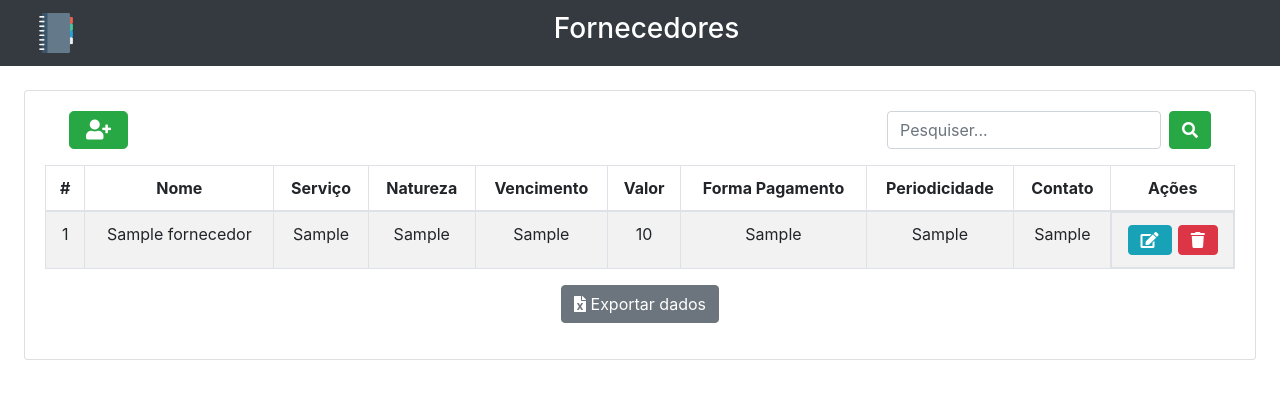
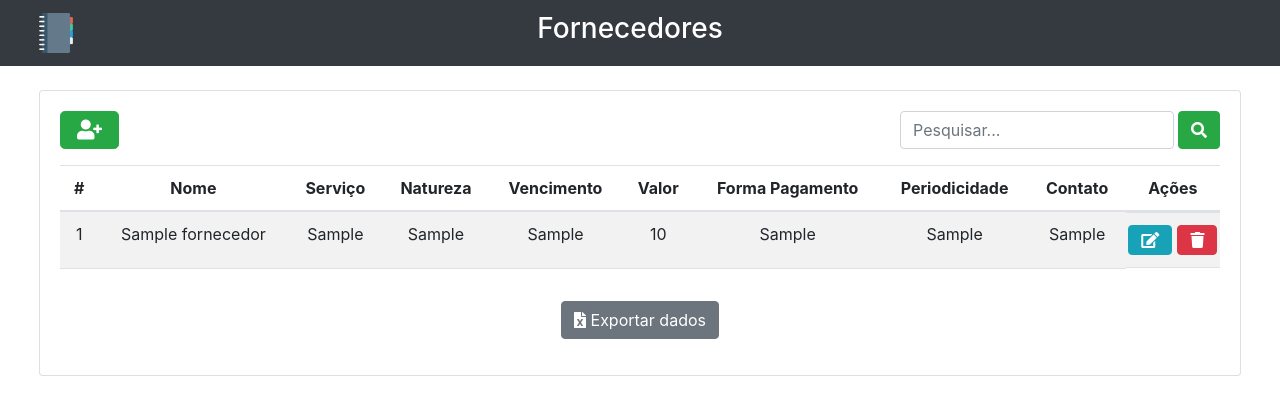
Before and after one commit to breno-alv/Agenda-Fornecedor, a PHP site: page /index.php in a window 1280 px wide. Shown: the top 415 px of the page. Run offline with PHP 8.4, Linux system fonts and the light colour scheme; tables that the repository leaves empty or names only in its code hold one stand-in row (values such as "Sample post"); some libraries are stand-ins or nearby versions.

Commit message:
botão pesquisar não esta funcionando mudanças no layout index botoes e tabela

```diff
--- a/config/classes.php
+++ b/config/classes.php
@@ -14,6 +14,27 @@ class C_agenda extends Con{
 
         return $stmt->fetchAll(PDO::FETCH_ASSOC);
     }
+
+    public function pesquisar(){
+
+        $sql = "SELECT * FROM cad_fornecedor WHERE nome LIKE :nome OR tipo_servico LIKE :tipo_servico";
+
+        $conn = $this->Connect();
+        $stmt = $conn->prepare($sql);
+        // $stmt->bindValue(":nome", $nome, PDO::PARAM_STR);
+        // $stmt->bindValue(":tipo_servico", $tipo_servico, PDO::PARAM_STR);
+
+        var_dump(pesquisar);
+
+        try {
+            $stmt->execute();
+            return $stmt->fetchAll(PDO::FETCH_ASSOC);
+        } catch (Exception $ex) {
+            // Trate a exceção se necessário, por exemplo, log ou imprimir mensagem
+            return false;
+        }
+    }
+
 
     public function inserir($nome, $tipo_servico, $natureza, $vencimento, $valor, $forma_pgt, $periodicidade, $contato, $informacao) {
 
--- a/index.php
+++ b/index.php
@@ -11,7 +11,7 @@ include_once("vendor/autoload.php");
     $C_agenda = new C_agenda();
 
     $agenda = $C_agenda->listar();
-
+    // $buscar = $C_agenda->pesquisar();
 
     // $agenda = $C_agenda->editar();
 
@@ -82,6 +82,23 @@ if (isset($_POST['Excluir'])) {
         } else {
             // echo 'Erro ao excluido';
         }
+    }
+    ###### Logica Pesquisa js ###########################
+
+    if(!empty($_GET['search'])){
+        $dados = $_GET['search'];
+
+
+
+        // echo "Tem Registro.";
+        $resultados = $C_agenda->pesquisar();
+        var_dump($dados);
+
+    }else{
+
+        $C_agenda->listar();
+        // echo "Não temos nada, trazer todos os registros";
+
     }
 
     ###### Relatorio Excel ##############################
@@ -224,22 +241,24 @@ if (isset($_POST['export_dados'])) {
 
 
 <body>
-
     <header>
         <nav class="navbar navbar-expand-lg navbar-dark bg-dark">
-                <a class="navbar-brand"  href="index.php">
+                <a class="navbar-brand mr-0"  href="index.php">
                     <img src="img/agenda.PNG" style="margin-left: 20px" alt="Agenda">
                 </a>
-                <div class="d-flex justify-content-center" style="margin-left: 37%">
-                 <h3 class="text-white">Fornecedores</h3>
+                <div class="d-flex justify-content-center mx-auto" >
+                 <h3 class="text-white" style="margin-right: 80px;">Fornecedores</h3>
                 </div>
         </nav>
     </header>
 
-    <div class="container">
+
+    <div class="container col-md-12">
             <!-- <?php if (isset($printMsg) && $printMsg != '') : ?>
             <p id="msg"><?= $printMsg ?></p>
             <?php endif; ?> -->
+
+            <!-- Chamando os alert sweetalert2 -->
             <?php
             if (isset($_GET['msg']) and $_GET['msg'] == 1){
 
@@ -262,21 +281,22 @@ if (isset($_POST['export_dados'])) {
             }
             ?>
 
-    </div>
 
 
+        <!-- Tabela de dados dos fornecedores vindo do banco -->
         <?php if (count($agenda) > 0) : ?>
             <!-- <p>Tem Contatos</p> -->
             <div class="card card-solid m-4">
                 <div class="card-body">
                     <div class="d-flex justify-content-between mb-3">
-                    <a title="Adicionar Novo Fornecedor" type="button" class="btn btn-success text-white  ml-4 btn-lg" data-toggle="modal" data-toggle="modal" data-target="#Novo"><i class="fas fa-user-plus"></i></a>
-                    <div class="box-search d-flex justify-content-end  mr-4">
-                        <input type="search" class="form-control mr-2" placeholder="Pesquiser..." id="pesquisar">
+                        <a title="Cadastrar Novo Fornecedor" type="button" class="btn btn-success text-white  ml-0 btn-lg" data-toggle="modal" data-toggle="modal" data-target="#Novo"><i class="fas fa-user-plus"></i></a>
+                        <div class="box-search d-flex justify-content-end  mr-0">
+                            <input type="search" class="form-control mr-1" placeholder="Pesquisar..." id="pesquisar">
                             <button onclick="searchData()" class="btn btn-success"><i class="fa fa-search"></i></button>
                         </div>
                     </div>
-                <table class="table table-striped table-bordered " id="tabela-agenda">
+                    <div class="table-responsive">
+                        <table class="table table-striped" id="tabela-agenda">
                             <thead>
                                 <tr>
                                     <th>
@@ -348,7 +368,7 @@ if (isset($_POST['export_dados'])) {
                                         <!-- <td>
                                         <center><?= $a['informacao']; ?></center>
                                     </td> -->
-                                <td class="actions d-flex justify-content-around">
+                                        <td class=" d-flex justify-content-around px-0">
                                             <div>
                                                 <center><button title="Editar" type="button" class="btn btn-info" data-toggle="modal" data-target="#Editar<?= $a['id']; ?>"><i class="fa fa-edit"></i></button></center>
                                             </div>
@@ -360,11 +380,11 @@ if (isset($_POST['export_dados'])) {
                                 <?php } ?>
                             </tbody>
                         </table>
-                <form class="text-center" action="index.php"  method="POST">
-
+                    </div>
+                    <!-- Botão de exportação de dados para planilha -->
+                    <form class="text-center mt-3" action="index.php"  method="POST">
                             <input type="hidden" name="export_dados">
                             <button title="Exportar dados" type="submit" name="export_dados" class=" btn btn-secondary"><i class="fa fa-solid fa-file-excel"></i> Exportar dados</button>
-
                     </form>
                 </div>
             </div>
@@ -530,6 +550,7 @@ if (isset($_POST['export_dados'])) {
             </div>
         <?php } ?>
 
+        <!-- Alertas sweetalert2 -->
         <?php
         function fornecedorEditado() {
             echo '<script>';
@@ -584,9 +605,9 @@ if (isset($_POST['export_dados'])) {
         }
         ?>
 
-    <!-- Script Pesquisar -->
+        <!-- Script js Pesquisar -->
         <script>
-        var search = document.getElementById("pesquisar");
+            var search = document.getElementById('pesquisar');
 
             search.addEventListener("keydown", function(event) {
                 if (event.key === "Enter"){
@@ -598,4 +619,5 @@ if (isset($_POST['export_dados'])) {
             window.location = 'index.php?search='+search.value;
             }
         </script>
+    </div>
 </body>
```
Lines whose indentation alone changed are shown as unchanged.
